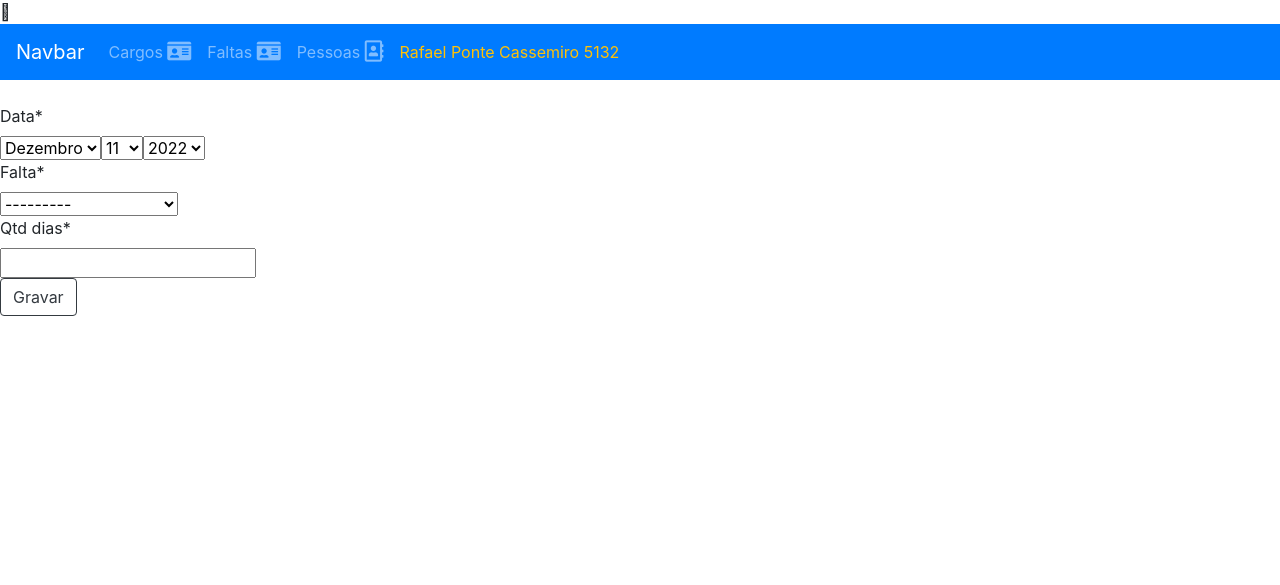
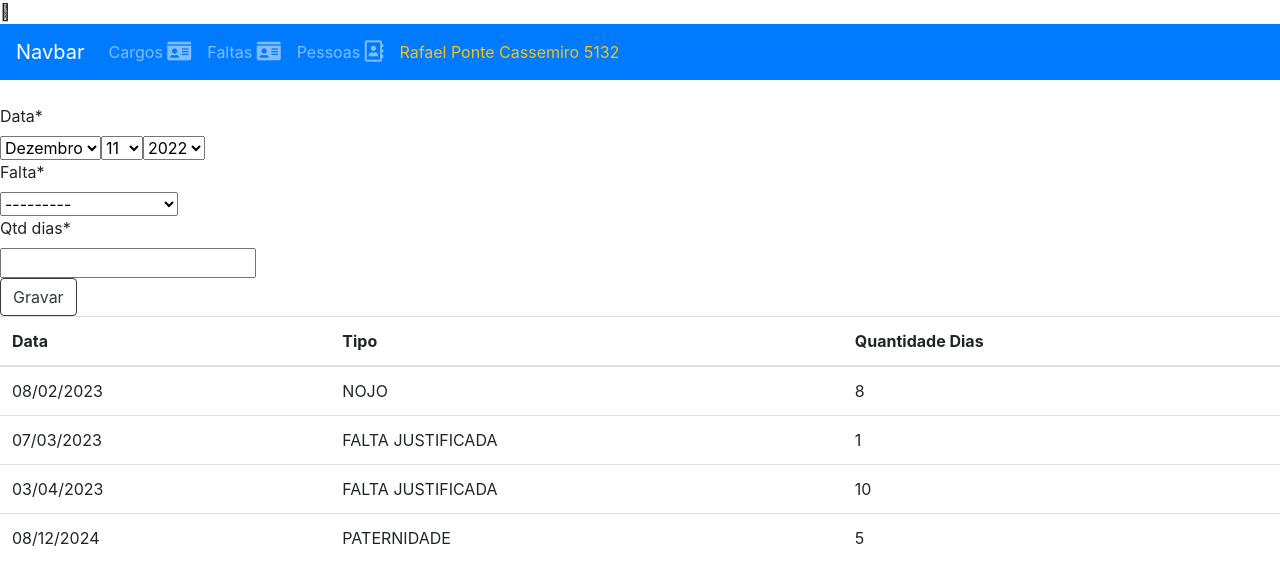
Before and after one commit to rafaelponte89/ficha_frequencia, a Django app: page /pessoas/5132/faltas in a window 1280 px wide. Shown: the top 585 px of the page. Run offline with Django 4.2, Linux system fonts and the light colour scheme; data comes from the database, SQL or seed files in the repository; both versions use the stored data as it was after the commit; some libraries are stand-ins or nearby versions.

Commit message:
Faltas aparecem quando são lançadas

```diff
--- a/app_ficha_cem/models.py
+++ b/app_ficha_cem/models.py
@@ -35,7 +35,7 @@ class Pessoas(models.Model):
 class Faltas_Pessoas(models.Model):
 
     pessoa = models.ForeignKey(Pessoas, on_delete=models.CASCADE)
-    data = models.DateField(default=now )
+    data = models.DateField(default=now)
     falta = models.ForeignKey(Faltas, on_delete=models.CASCADE)
     qtd_dias = models.IntegerField(default=1)
 
--- a/app_ficha_cem/views.py
+++ b/app_ficha_cem/views.py
@@ -193,9 +193,11 @@ def lancar_falta(data_lanc, pessoa_id):
 def pessoas_faltas(request, pessoa_id):
 
     pessoa = Pessoas.objects.get(pk=pessoa_id)
-
+    pessoa_falta = Faltas_Pessoas.objects.filter(pessoa=pessoa).order_by('data')[:30]
     admissao = pessoa.admissao
     data_lancamento = 0
+
+
 
     if request.method == 'POST':
         # instância do formulário para pegar dados
@@ -232,7 +234,7 @@ def pessoas_faltas(request, pessoa_id):
             messages.error(request,"Não foi possível registrar a falta!",'danger')
     else:
         form = formularioLF(initial={'pessoa':pessoa})
-    return render(request,'template/lancar_falta.html', {'form':form, 'pessoa':pessoa})
+    return render(request,'template/lancar_falta.html', {'form':form, 'pessoa':pessoa, 'faltas':pessoa_falta})
 
 # atualiza informações de uma pessoa
 def atualizar_pessoa(request, pessoa_id):
--- a/template/lancar_falta.html
+++ b/template/lancar_falta.html
@@ -9,6 +9,36 @@
         <button class="btn btn-outline-dark">Gravar</button>
     </div>
 </form>
+
+
+<table class="table table-hover">
+    <thead>
+        <tr>
+            <th scope="col">Data</th>
+            <th scope="col">Tipo</th>
+            <th scope="col">Quantidade Dias</th>
+        </tr>
+    </thead>
+    <tbody>
+
+
+        {% for falta in faltas %}
+        <tr>
+            <td>
+                {{ falta.data|date:"d/m/Y" }}
+            </td>
+            <td>
+                {{falta.falta}}
+            </td>
+            <td>
+                {{falta.qtd_dias}}
+            </td>
+        </tr>
+        {% endfor %}
+
+
+    </tbody>
+</table>
 
 <script>
     let falta = document.getElementById("id_falta");
```
Also changed, not shown: db.sqlite3.
